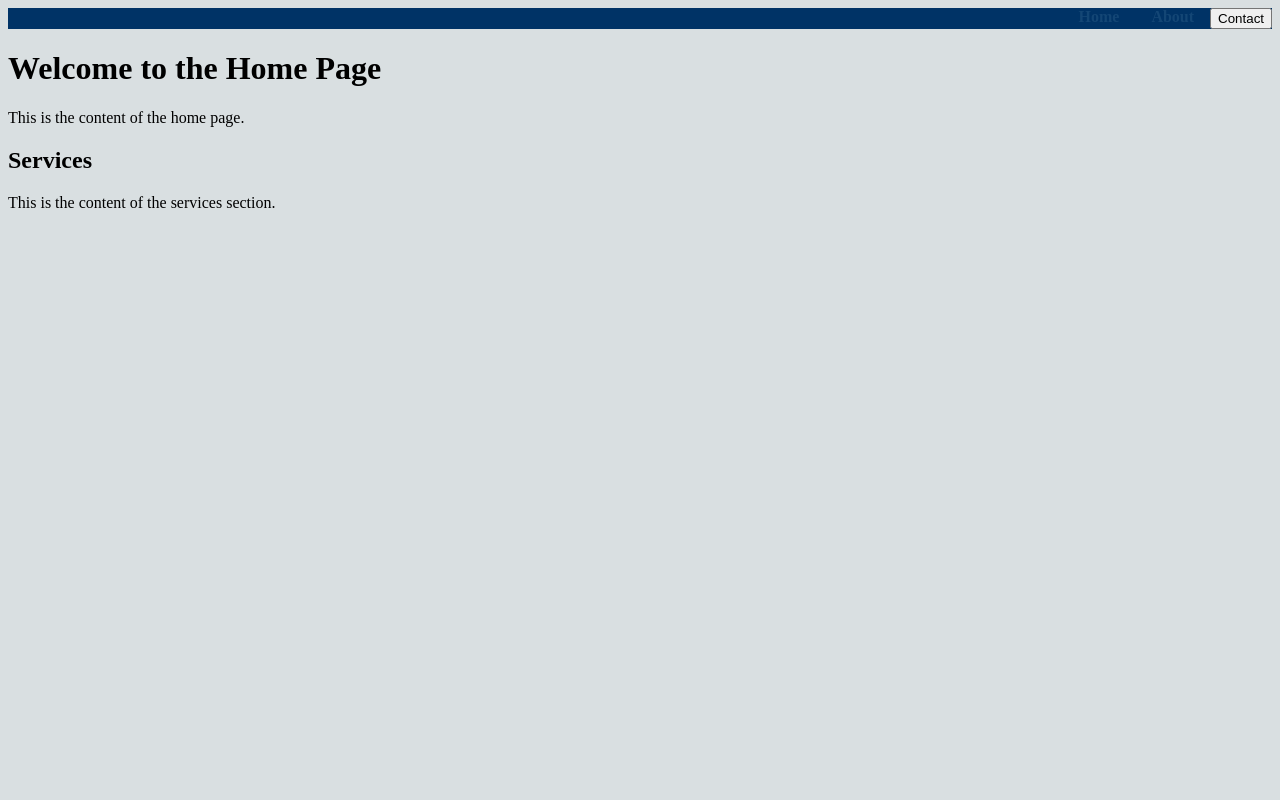
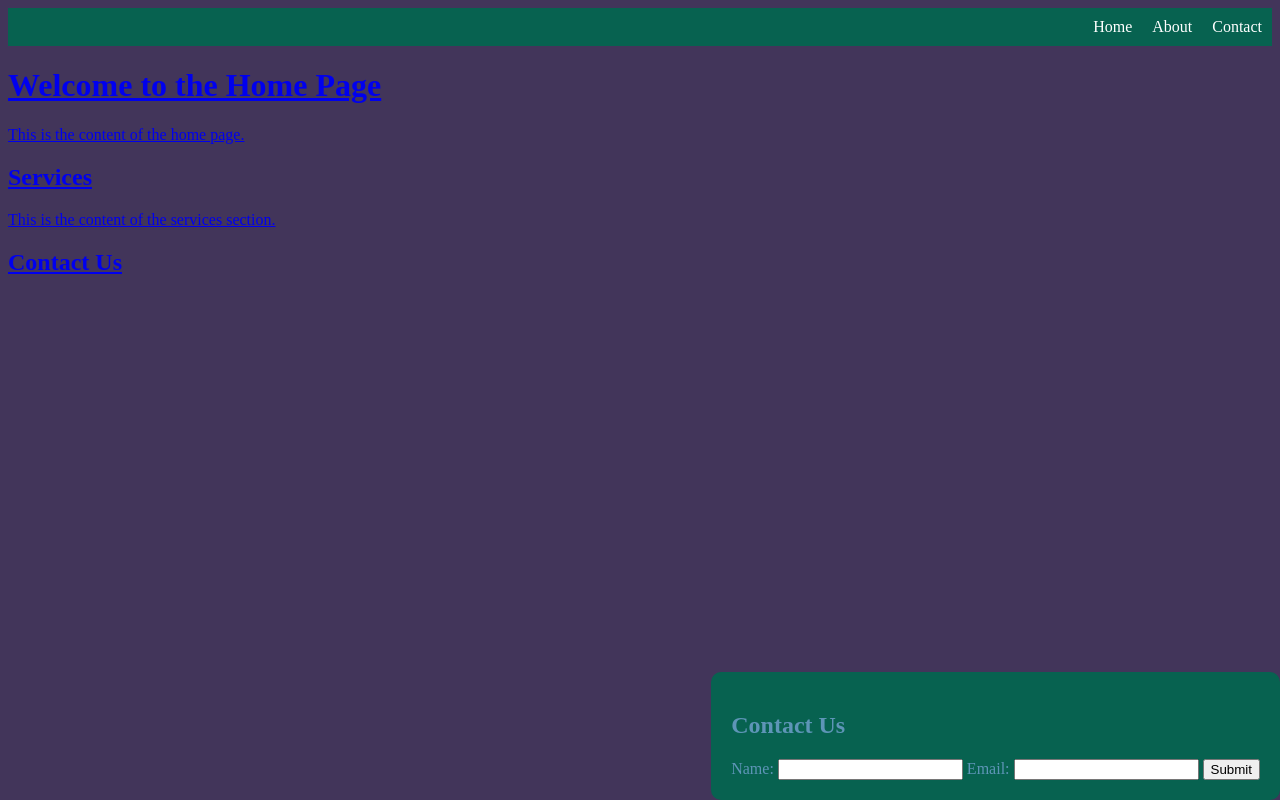
Before and after one commit to NotAScratch/Simple-webpage, a plain HTML site: page index.html in a window 1280 px wide. Drawn offline with Linux system fonts and the light colour scheme.

Commit message:
comitted

```diff
--- a/index.html
+++ b/index.html
@@ -6,21 +6,39 @@
 </head>
 <body>
     <nav>
-        <ul>
-            <li><a href="index.html">Home</a></li>
-            <li><a href="about.html">About</a></li>
-            <li><button onclick="openModal()">Contact</button></li>
-        </ul>
+
+            <a href="index.html">Home</a>
+            <a href="about.html">About</a>
+            <a href="#form">Contact</button>
+
     </nav>
 
     <h1>Welcome to the Home Page</h1>
     <p>This is the content of the home page.</p>
-
+    <!-- add a contact us section in the bottom right corner of the page -->
     <div class="scroll-pane">
         <h2>Services</h2>
         <p>This is the content of the services section.</p>
 
     </div>
+    <div id="contact-modal" class="modal">
+        <div class="modal-content">
+            <h2>Contact Us</h2>
+            <!-- add a form to sumbit name and email to contact -->
+            <form>
+                <div id="contact-modal" class="modal">
+                    <div class="modal-content">
+                        <h2>Contact Us</h2>
+                        <!-- add a form to sumbit name and email to contact -->
+                <label for="name">Name:</label>
+                <input type="text" id="name" name="name">
+                <label for="email">Email:</label>
+                <input type="text" id="email" name="email">
+                <input type="submit" value="Submit">
+                    </div>
+                </div>
+            </form>
+
 
     <script>
 
--- a/stylesheet.css
+++ b/stylesheet.css
@@ -1,61 +1,26 @@
 body {
-    background-color: rgb(217, 223, 225);
+    background-color: rgb(66, 53, 90);
 }
-nav ul {
-    /* align-items: right; */
+nav {
     display: flex;
     justify-content: flex-end;
-    margin: 0;
-    padding: 0;
+    background-color: rgb(7, 98, 80);
+    color: white;
+    padding: 10px;
     list-style: none;
     position: relative;
-    background-color: #003366; /* Darker shade of blue for nav bar */
+    text-align: center;
+    margin: 0%;
+    padding: 0%;
 }
-
-nav ul li {
-    display: inline;
+nav a {
+    color: white;
+    text-decoration: none;
+    padding: 10px;
 }
-
-nav a {
-    color: rgb(19, 70, 117);
-    text-decoration: none;
-    padding: 14px 16px;
-    font-weight: bold; /* Use bold text */
-}
-
 nav a:hover {
-    color: #f2f2f2;
-    text-decoration: none;
-}
-
-nav a.active {
-    background-color: #4CAF50;
-    color: white;
-}
-
-nav a.dropbtn {
-    background-color: #333;
-    color: gold; /* Use gold text */
-    padding: 14px 16px;
-    font-size: 16px;
-    border: none;
-    cursor: pointer;
-}
-
-/* Define the dropdown container */
-.dropdown {
-    position: relative;
-    display: inline-block;
-}
-
-/* Define the button that triggers the dropdown menu */
-.dropdown .dropbtn {
-    background-color: #4CAF50;
-    color: white;
-    padding: 10px 16px;
-    border: none;
-    cursor: pointer;
-    font-size: 16px;
+    background-color: rgb(244, 255, 181);
+    color: rgb(7, 98, 80);
 }
 
 /* Add a hover effect to the button */
@@ -69,3 +34,30 @@ nav a.dropbtn {
     padding: 50px;
     color: white;
 }
+/* integrate the contact button as a part of nav bar remove border and add effects same as other nav components */
+.contact-button {
+    border: none;
+    background-color: rgb(7, 98, 80);
+    color: rgb(244, 255, 181);
+    padding: 10px;
+    text-align: center;
+    text-decoration: none;
+    display: inline-block;
+    font-size: 16px;
+    margin: 4px 2px;
+    cursor: pointer;
+}
+
+form {
+    /* place the form and the contact us section in the bottom right */
+    position: absolute;
+    bottom: 0;
+    right: 0;
+    align-items: column;
+    background-color: rgb(7, 98, 80);
+
+    padding: 20px;
+
+    color: rgb(94, 149, 183);
+    border-radius: 10px;
+}
```
Also changed, not shown: about.html (+5 -5 lines).
